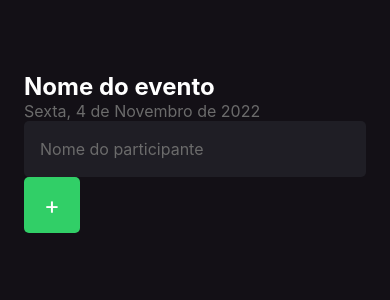
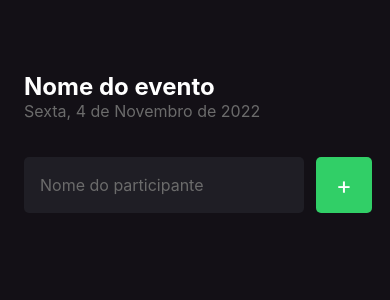
Before and after one commit to brunrocha/imhere, a React Native app: screen / in a window 390 px wide. Shown: the top 300 px of the page. Built offline with nearby package versions, Linux system fonts and the light colour scheme.

Commit message:
Criando o form (com view horizontal)

```diff
--- a/src/screens/Home/index.tsx
+++ b/src/screens/Home/index.tsx
@@ -18,6 +18,7 @@ export default function Home() {
         Sexta, 4 de Novembro de 2022
       </Text>
 
+      <View style={styles.form}>
         <TextInput
           style={ styles.input }
           placeholder="Nome do participante"
@@ -30,5 +31,6 @@ export default function Home() {
           </Text>
         </TouchableOpacity>
       </View>
+    </View>
   );
 }
--- a/src/screens/Home/styles.ts
+++ b/src/screens/Home/styles.ts
@@ -17,12 +17,14 @@ export const styles = StyleSheet.create({
         fontSize: 16
     },
     input: {
+        flex: 1,
         height: 56,
         backgroundColor: '#1f1E25',
         borderRadius: 5,
         color: '#FFF',
         padding: 16,
         fontSize: 16,
+        marginRight: 12
     },
     buttonText: {
         color: '#FFF',
@@ -35,5 +37,11 @@ export const styles = StyleSheet.create({
         backgroundColor: '#31CF67',
         alignItems: 'center',
         justifyContent: 'center',
+    },
+    form: {
+        width: '100%',
+        flexDirection: 'row',
+        marginTop: 36,
+        marginBottom: 42,
     }
 });
```
Lines whose indentation alone changed are shown as unchanged.
